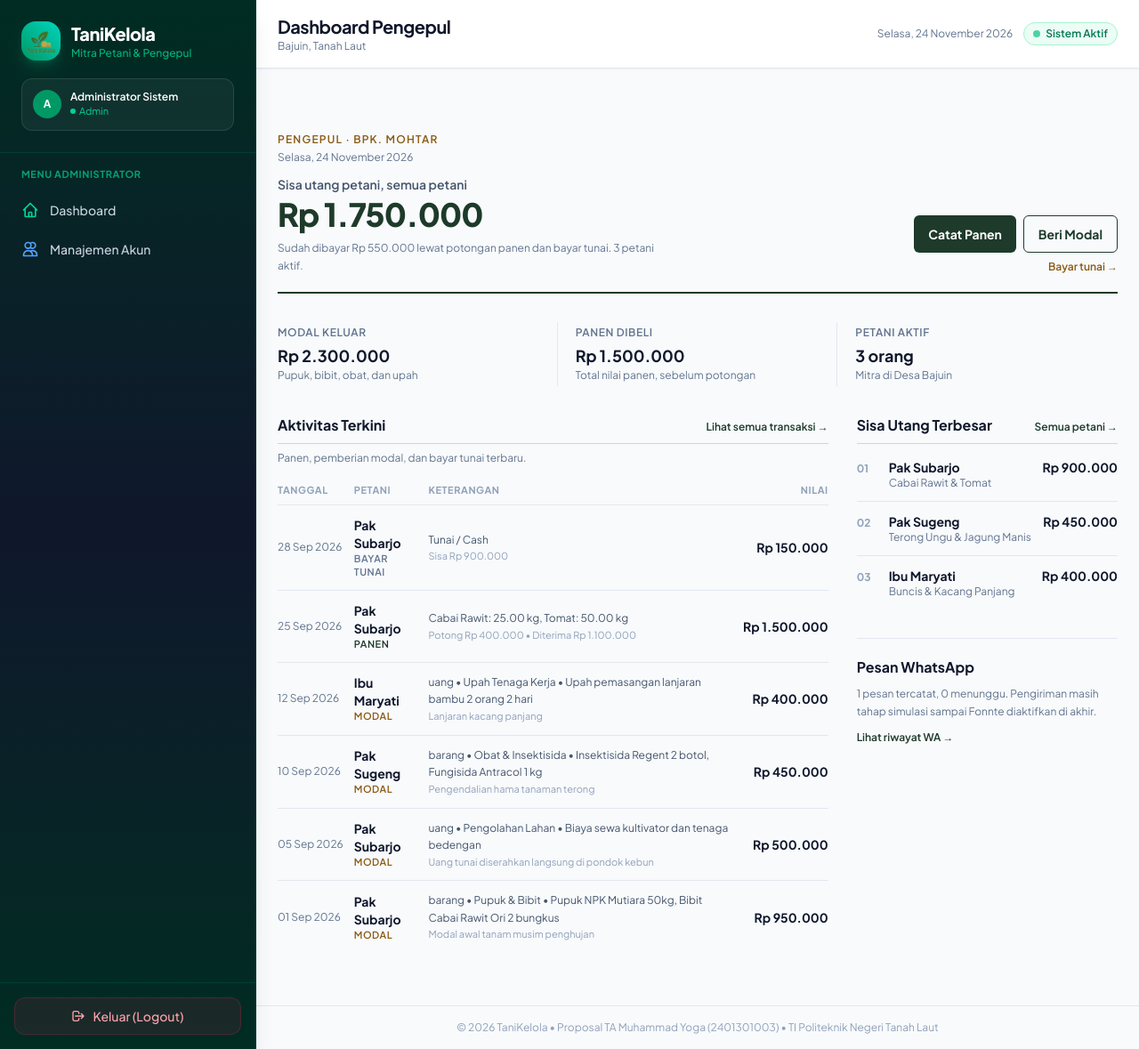
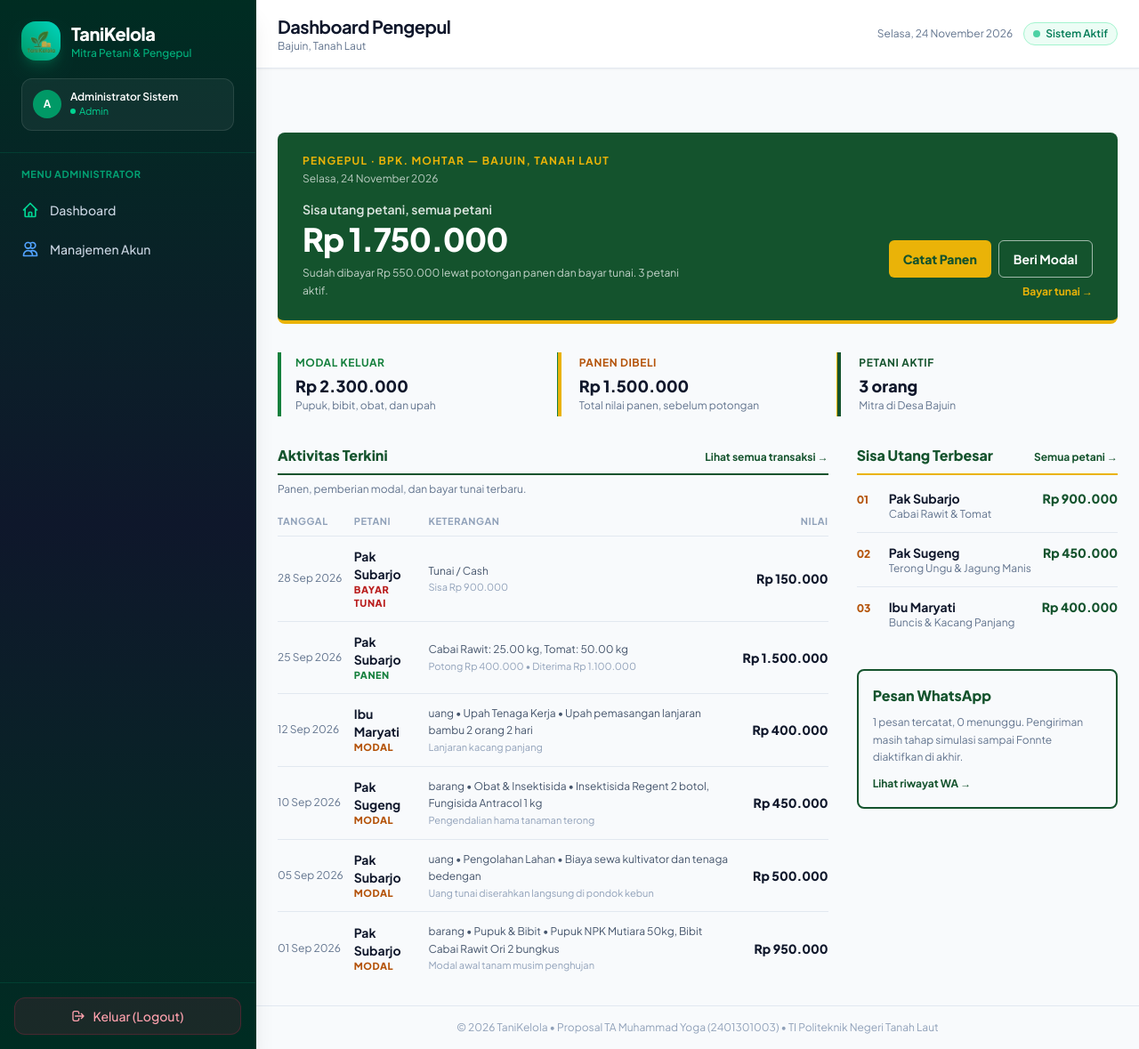
Before and after one commit to muhamadyoga111new-sketch/TaniKelola, a Laravel app: page /pengepul/dashboard in a window 1280 px wide. Shown: the whole page at 89% size. Run offline with Laravel 12, Linux system fonts and the light colour scheme; a user stored in the database is signed in; data comes from the database, SQL or seed files in the repository; style sheets or scripts are compiled from the project's sources.

Commit message:
perbaikan dashboard pengepul

```diff
--- a/resources/views/pengepul/dashboard.blade.php
+++ b/resources/views/pengepul/dashboard.blade.php
@@ -7,56 +7,56 @@
 @section('content')
 <div class="space-y-8">
 
-    {{-- Catatan pengepul: angka yang paling penting ditaruh paling atas,
-         bukan empat kartu yang sama besar. --}}
-    <section class="border-b-2 border-[#1d3a2a] pb-5">
-        <div class="flex flex-col gap-4 sm:flex-row sm:items-end sm:justify-between">
+    {{-- Blok utama: warna logo. Hijau daun gelap solid, garis emas di bawah,
+         angka sisa utang putih besar. Tanpa gradient. --}}
+    <section class="rounded-lg bg-[#14532d] border-b-4 border-[#eab308] px-5 py-6 sm:px-7">
+        <div class="flex flex-col gap-5 sm:flex-row sm:items-end sm:justify-between">
             <div>
-                <p class="text-xs font-semibold uppercase tracking-widest text-[#8a5a12]">Pengepul &middot; Bpk. Mohtar</p>
-                <p class="mt-1 text-xs text-slate-500">{{ \Carbon\Carbon::now()->translatedFormat('l, d F Y') }}</p>
-                <h2 class="mt-3 text-sm font-semibold text-slate-600">Sisa utang petani, semua petani</h2>
-                <p class="mt-1 text-3xl font-extrabold tracking-tight text-[#1d3a2a] sm:text-4xl">Rp {{ number_format($totalSisaKewajiban, 0, ',', '.') }}</p>
-                <p class="mt-2 max-w-md text-xs leading-relaxed text-slate-500">
+                <p class="text-xs font-bold uppercase tracking-widest text-[#eab308]">Pengepul &middot; Bpk. Mohtar &mdash; Bajuin, Tanah Laut</p>
+                <p class="mt-1 text-xs text-white/70">{{ \Carbon\Carbon::now()->translatedFormat('l, d F Y') }}</p>
+                <h2 class="mt-4 text-sm font-semibold text-white/85">Sisa utang petani, semua petani</h2>
+                <p class="mt-1 text-3xl font-extrabold tracking-tight text-white sm:text-4xl">Rp {{ number_format($totalSisaKewajiban, 0, ',', '.') }}</p>
+                <p class="mt-2 max-w-md text-xs leading-relaxed text-white/75">
                     Sudah dibayar Rp {{ number_format($totalPembayaranKewajiban, 0, ',', '.') }} lewat potongan panen dan bayar tunai.
                     {{ $totalPetani }} petani aktif.
                 </p>
             </div>
             <div class="flex shrink-0 flex-col gap-2 sm:items-end">
                 <div class="flex flex-wrap gap-2">
-                    <a href="{{ route('pengepul.transaksi.create') }}" class="inline-flex items-center px-4 py-2.5 rounded-md bg-[#1d3a2a] text-white text-sm font-bold hover:bg-[#162e21] transition">Catat Panen</a>
-                    <a href="{{ route('pengepul.modal.create') }}" class="inline-flex items-center px-4 py-2.5 rounded-md border border-[#1d3a2a] text-[#1d3a2a] text-sm font-bold hover:bg-[#1d3a2a]/5 transition">Beri Modal</a>
+                    <a href="{{ route('pengepul.transaksi.create') }}" class="inline-flex items-center px-4 py-2.5 rounded-md bg-[#eab308] text-[#14532d] text-sm font-extrabold hover:bg-[#facc15] transition">Catat Panen</a>
+                    <a href="{{ route('pengepul.modal.create') }}" class="inline-flex items-center px-4 py-2.5 rounded-md border border-white/60 text-white text-sm font-bold hover:bg-white/10 transition">Beri Modal</a>
                 </div>
-                <a href="{{ route('pengepul.pembayaran.create') }}" class="text-xs font-semibold text-[#8a5a12] hover:underline">Bayar tunai &rarr;</a>
+                <a href="{{ route('pengepul.pembayaran.create') }}" class="text-xs font-bold text-[#eab308] hover:underline">Bayar tunai &rarr;</a>
             </div>
         </div>
     </section>
 
-    {{-- Tiga angka pendukung, dipisah garis saja, bukan kartu. --}}
+    {{-- Tiga angka pendukung, dipisah garis warna logo. --}}
     <section class="grid grid-cols-1 divide-y divide-slate-200 sm:grid-cols-3 sm:divide-x sm:divide-y-0">
-        <div class="py-1 sm:px-5 sm:first:pl-0">
-            <p class="text-xs font-semibold uppercase tracking-wider text-slate-500">Modal keluar</p>
-            <p class="mt-1 text-lg font-bold text-slate-900">Rp {{ number_format($totalModalDiberikan, 0, ',', '.') }}</p>
+        <div class="border-l-4 border-[#15803d] py-1 pl-4 sm:pr-5">
+            <p class="text-xs font-bold uppercase tracking-wider text-[#15803d]">Modal keluar</p>
+            <p class="mt-1 text-lg font-extrabold text-slate-900">Rp {{ number_format($totalModalDiberikan, 0, ',', '.') }}</p>
             <p class="text-xs text-slate-500">Pupuk, bibit, obat, dan upah</p>
         </div>
-        <div class="py-3 sm:py-1 sm:px-5">
-            <p class="text-xs font-semibold uppercase tracking-wider text-slate-500">Panen dibeli</p>
-            <p class="mt-1 text-lg font-bold text-slate-900">Rp {{ number_format($totalPembelianPanen, 0, ',', '.') }}</p>
+        <div class="border-l-4 border-[#eab308] py-3 pl-4 sm:py-1 sm:px-5">
+            <p class="text-xs font-bold uppercase tracking-wider text-[#b45309]">Panen dibeli</p>
+            <p class="mt-1 text-lg font-extrabold text-slate-900">Rp {{ number_format($totalPembelianPanen, 0, ',', '.') }}</p>
             <p class="text-xs text-slate-500">Total nilai panen, sebelum potongan</p>
         </div>
-        <div class="py-3 sm:py-1 sm:px-5 sm:last:pr-0">
-            <p class="text-xs font-semibold uppercase tracking-wider text-slate-500">Petani aktif</p>
-            <p class="mt-1 text-lg font-bold text-slate-900">{{ $totalPetani }} orang</p>
+        <div class="border-l-4 border-[#14532d] py-3 pl-4 sm:py-1 sm:px-5">
+            <p class="text-xs font-bold uppercase tracking-wider text-[#14532d]">Petani aktif</p>
+            <p class="mt-1 text-lg font-extrabold text-slate-900">{{ $totalPetani }} orang</p>
             <p class="text-xs text-slate-500">Mitra di Desa Bajuin</p>
         </div>
     </section>
 
     <div class="grid grid-cols-1 gap-8 lg:grid-cols-3">
 
-        {{-- Aktivitas terkini: bentuk buku catatan, bukan kartu. --}}
+        {{-- Aktivitas terkini: buku catatan dengan kode warna sayuran. --}}
         <section class="lg:col-span-2">
-            <div class="flex items-baseline justify-between border-b border-slate-300 pb-2">
-                <h3 class="text-base font-bold text-slate-900">Aktivitas Terkini</h3>
-                <a href="{{ route('pengepul.transaksi.index') }}" class="text-xs font-semibold text-[#1d3a2a] hover:underline">Lihat semua transaksi &rarr;</a>
+            <div class="flex items-baseline justify-between border-b-2 border-[#14532d] pb-2">
+                <h3 class="text-base font-extrabold text-[#14532d]">Aktivitas Terkini</h3>
+                <a href="{{ route('pengepul.transaksi.index') }}" class="text-xs font-bold text-[#14532d] hover:underline">Lihat semua transaksi &rarr;</a>
             </div>
             <p class="mt-2 text-xs text-slate-500">Panen, pemberian modal, dan bayar tunai terbaru.</p>
 
@@ -64,7 +64,7 @@
             <div class="mt-3 hidden md:block">
                 <table class="w-full text-left text-sm">
                     <thead>
-                        <tr class="text-[11px] font-semibold uppercase tracking-wider text-slate-400 border-b border-slate-200">
+                        <tr class="text-[11px] font-bold uppercase tracking-wider text-slate-400 border-b border-slate-200">
                             <th class="py-2 pr-3">Tanggal</th>
                             <th class="py-2 pr-3">Petani</th>
                             <th class="py-2 pr-3">Keterangan</th>
@@ -73,17 +73,17 @@
                     </thead>
                     <tbody class="divide-y divide-slate-200">
                         @forelse($aktivitasTerbaru as $item)
-                            <tr class="hover:bg-[#f7f5ef] transition">
+                            <tr class="hover:bg-[#f7faf7] transition">
                                 <td class="py-3 pr-3 text-xs text-slate-500 whitespace-nowrap">{{ \Carbon\Carbon::parse($item['tanggal'])->translatedFormat('d M Y') }}</td>
                                 <td class="py-3 pr-3">
-                                    <a href="{{ $item['url'] }}" class="text-sm font-bold text-slate-900 hover:text-[#1d3a2a] hover:underline">{{ $item['petani'] }}</a>
-                                    <span class="block text-[11px] font-semibold uppercase tracking-wider {{ $item['jenis'] === 'panen' ? 'text-[#1d3a2a]' : ($item['jenis'] === 'modal' ? 'text-[#8a5a12]' : 'text-slate-500') }}">{{ $item['label'] }}</span>
+                                    <a href="{{ $item['url'] }}" class="text-sm font-bold text-slate-900 hover:text-[#14532d] hover:underline">{{ $item['petani'] }}</a>
+                                    <span class="block text-[11px] font-extrabold uppercase tracking-wider {{ $item['jenis'] === 'panen' ? 'text-[#15803d]' : ($item['jenis'] === 'modal' ? 'text-[#b45309]' : 'text-[#b91c1c]') }}">{{ $item['label'] }}</span>
                                 </td>
                                 <td class="py-3 pr-3 text-xs leading-relaxed text-slate-600">
                                     {{ $item['detail'] }}
                                     <span class="block text-[11px] text-slate-400">{{ $item['sub'] }}</span>
                                 </td>
-                                <td class="py-3 text-right text-sm font-bold text-slate-900 whitespace-nowrap">Rp {{ number_format($item['nominal'], 0, ',', '.') }}</td>
+                                <td class="py-3 text-right text-sm font-extrabold text-slate-900 whitespace-nowrap">Rp {{ number_format($item['nominal'], 0, ',', '.') }}</td>
                             </tr>
                         @empty
                             <tr>
@@ -97,10 +97,10 @@
             {{-- Daftar baris, layar kecil --}}
             <div class="mt-1 md:hidden divide-y divide-slate-200">
                 @forelse($aktivitasTerbaru as $item)
-                    <a href="{{ $item['url'] }}" class="block py-3">
+                    <a href="{{ $item['url'] }}" class="block py-3 border-l-4 {{ $item['jenis'] === 'panen' ? 'border-[#15803d]' : ($item['jenis'] === 'modal' ? 'border-[#eab308]' : 'border-[#b91c1c]') }} pl-3">
                         <div class="flex items-baseline justify-between gap-3">
                             <span class="text-sm font-bold text-slate-900">{{ $item['petani'] }}</span>
-                            <span class="text-xs font-bold text-slate-900 whitespace-nowrap">Rp {{ number_format($item['nominal'], 0, ',', '.') }}</span>
+                            <span class="text-xs font-extrabold text-slate-900 whitespace-nowrap">Rp {{ number_format($item['nominal'], 0, ',', '.') }}</span>
                         </div>
                         <p class="mt-0.5 text-xs text-slate-600">{{ $item['detail'] }}</p>
                         <p class="mt-0.5 text-[11px] text-slate-400">{{ \Carbon\Carbon::parse($item['tanggal'])->translatedFormat('d M Y') }} &middot; {{ $item['label'] }} &middot; {{ $item['sub'] }}</p>
@@ -111,22 +111,22 @@
             </div>
         </section>
 
-        {{-- Sisa utang terbesar + WA, tanpa kartu dan tanpa badge "Aktif". --}}
+        {{-- Sisa utang terbesar + WA --}}
         <aside class="space-y-8">
             <section>
-                <div class="flex items-baseline justify-between border-b border-slate-300 pb-2">
-                    <h3 class="text-base font-bold text-slate-900">Sisa Utang Terbesar</h3>
-                    <a href="{{ route('pengepul.petani.index') }}" class="text-xs font-semibold text-[#1d3a2a] hover:underline">Semua petani &rarr;</a>
+                <div class="flex items-baseline justify-between border-b-2 border-[#eab308] pb-2">
+                    <h3 class="text-base font-extrabold text-[#14532d]">Sisa Utang Terbesar</h3>
+                    <a href="{{ route('pengepul.petani.index') }}" class="text-xs font-bold text-[#14532d] hover:underline">Semua petani &rarr;</a>
                 </div>
                 <ol class="mt-1 divide-y divide-slate-200">
                     @forelse($petaniKewajiban as $index => $ptn)
                         <li class="flex items-baseline gap-3 py-3">
-                            <span class="w-6 shrink-0 text-xs font-bold text-slate-400">{{ str_pad($index + 1, 2, '0', STR_PAD_LEFT) }}</span>
+                            <span class="w-6 shrink-0 text-xs font-extrabold text-[#b45309]">{{ str_pad($index + 1, 2, '0', STR_PAD_LEFT) }}</span>
                             <div class="min-w-0 flex-1">
-                                <a href="{{ route('pengepul.petani.show', $ptn) }}" class="block truncate text-sm font-bold text-slate-900 hover:text-[#1d3a2a] hover:underline">{{ $ptn->nama_petani }}</a>
+                                <a href="{{ route('pengepul.petani.show', $ptn) }}" class="block truncate text-sm font-bold text-slate-900 hover:text-[#14532d] hover:underline">{{ $ptn->nama_petani }}</a>
                                 <span class="block truncate text-xs text-slate-500">{{ $ptn->komoditas_utama ?? 'Petani Bajuin' }}</span>
                             </div>
-                            <span class="shrink-0 text-sm font-bold text-slate-900 whitespace-nowrap">Rp {{ number_format($ptn->sisa_kewajiban, 0, ',', '.') }}</span>
+                            <span class="shrink-0 text-sm font-extrabold text-[#14532d] whitespace-nowrap">Rp {{ number_format($ptn->sisa_kewajiban, 0, ',', '.') }}</span>
                         </li>
                     @empty
                         <li class="py-8 text-center text-sm text-slate-400">Semua utang sudah lunas.</li>
@@ -134,10 +134,10 @@
                 </ol>
             </section>
 
-            <section class="border-t border-slate-200 pt-5">
-                <h3 class="text-base font-bold text-slate-900">Pesan WhatsApp</h3>
+            <section class="rounded-lg border-2 border-[#14532d] p-4">
+                <h3 class="text-base font-extrabold text-[#14532d]">Pesan WhatsApp</h3>
                 <p class="mt-2 text-xs leading-relaxed text-slate-500">{{ $waSukses }} pesan tercatat, {{ $waPending }} menunggu. Pengiriman masih tahap simulasi sampai Fonnte diaktifkan di akhir.</p>
-                <a href="{{ route('pengepul.wa_log.index') }}" class="mt-3 inline-block text-xs font-semibold text-[#1d3a2a] hover:underline">Lihat riwayat WA &rarr;</a>
+                <a href="{{ route('pengepul.wa_log.index') }}" class="mt-3 inline-block text-xs font-bold text-[#14532d] hover:underline">Lihat riwayat WA &rarr;</a>
             </section>
         </aside>
 
```
